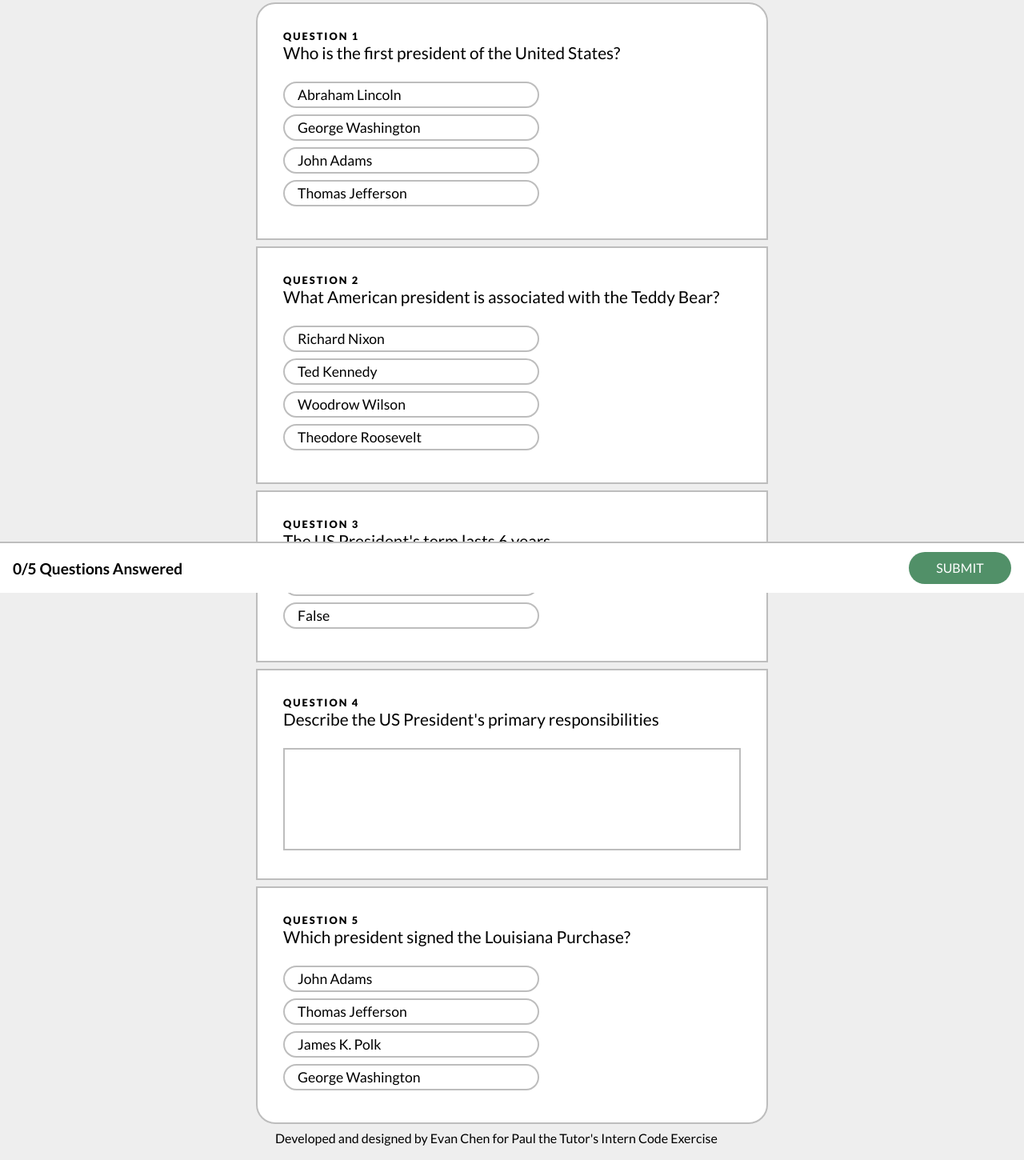
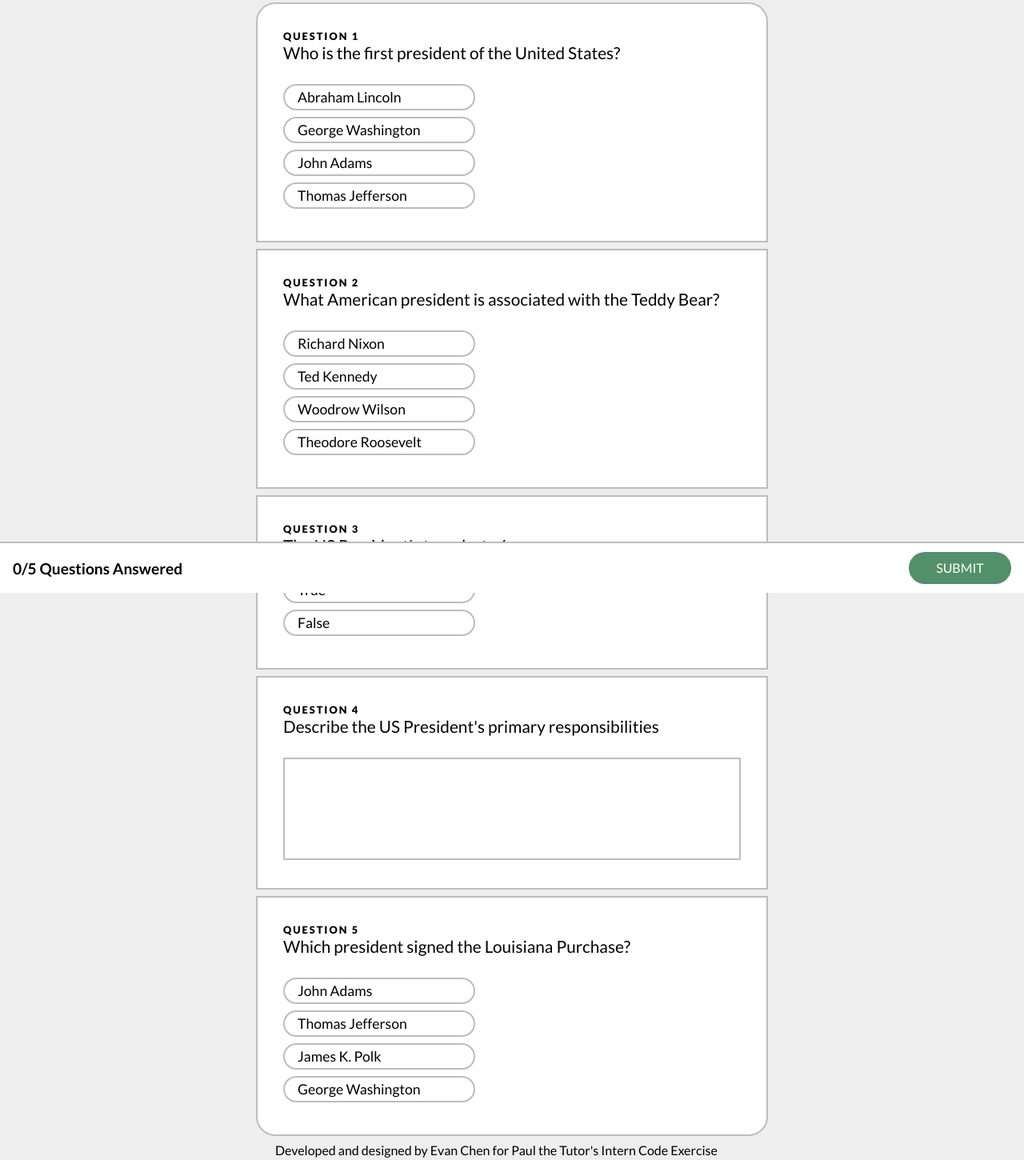
Before and after one commit to hybridCECA/QuizDemo, a website: page index.html in a window 1280 px wide. Shown: the part 59-1509 px from the top of the page at 80% size. Drawn offline with Linux system fonts and the light colour scheme.

Commit message:
Simplified markup by auto inserting newlines for answers

```diff
--- a/index.html
+++ b/index.html
@@ -17,26 +17,26 @@
                     <div class="content">
                         Who is the first president of the United States?
                     </div>
-                    <div><span class="answer">Abraham Lincoln</span></div>
-                    <div><span class="answer">George Washington</span></div>
-                    <div><span class="answer">John Adams</span></div>
-                    <div><span class="answer">Thomas Jefferson</span></div>
+                    <span class="answer">Abraham Lincoln</span>
+                    <span class="answer">George Washington</span>
+                    <span class="answer">John Adams</span>
+                    <span class="answer">Thomas Jefferson</span>
                 </div>
                 <div class="card">
                     <div class="content">
                         What American president is associated with the Teddy Bear?
                     </div>
-                    <div><span class="answer">Richard Nixon</span></div>
-                    <div><span class="answer">Ted Kennedy</span></div>
-                    <div><span class="answer">Woodrow Wilson</span></div>
-                    <div><span class="answer">Theodore Roosevelt</span></div>
+                    <span class="answer">Richard Nixon</span>
+                    <span class="answer">Ted Kennedy</span>
+                    <span class="answer">Woodrow Wilson</span>
+                    <span class="answer">Theodore Roosevelt</span>
                 </div>
                 <div class="card">
                     <div class="content">
                         The US President's term lasts 6 years
                     </div>
-                    <div><span class="answer">True</span></div>
-                    <div><span class="answer">False</span></div>
+                    <span class="answer">True</span>
+                    <span class="answer">False</span>
                 </div>
                 <div class="card">
                     <div class="content">
@@ -48,10 +48,10 @@
                     <div class="content">
                         Which president signed the Louisiana Purchase?
                     </div>
-                    <div><span class="answer">John Adams</span></div>
-                    <div><span class="answer">Thomas Jefferson</span></div>
-                    <div><span class="answer">James K. Polk</span></div>
-                    <div><span class="answer">George Washington</span></div>
+                    <span class="answer">John Adams</span>
+                    <span class="answer">Thomas Jefferson</span>
+                    <span class="answer">James K. Polk</span>
+                    <span class="answer">George Washington</span>
                 </div>
             </div>
             <div class="quizText">Developed and designed by Evan Chen for Paul the Tutor's Intern Code Exercise</div>
--- a/index.js
+++ b/index.js
@@ -139,11 +139,15 @@
         // Register the answer event listeners
         for (const answer of answers) {
             answer.addEventListener("click", handleAnswerClicked);
+            const newline = document.createElement("br");
+            answer.parentElement.insertBefore(newline, answer);
         }
 
         // Register the textarea event listeners
         for (const textarea of textareas) {
             textarea.addEventListener("keyup", updateInfo);
+            const newline = document.createElement("br");
+            textarea.parentElement.insertBefore(newline, textarea);
         }
     }
 
--- a/sass/quiz.scss
+++ b/sass/quiz.scss
@@ -39,12 +39,12 @@
 
 .content {
     font-size: 130%;
-    margin-bottom: 1.5rem;
+    margin-bottom: 0.5rem;
 }
 
 .answer {
     display: inline-block;
-    width: 20rem;
+    width: 15rem;
     padding: 0.25rem 1rem;
     border-radius: 100rem;
     border: 2px solid $color-gray;
@@ -53,6 +53,11 @@
     font-size: 110%;
 
     transition: all 0.3s ease;
+
+    &::before {
+        content: "";
+        display: block;
+    }
 
     &:hover {
         background-color: rgba($color-primary, 0.5);
```
Also changed, not shown: css/style.css, 1 other file.
